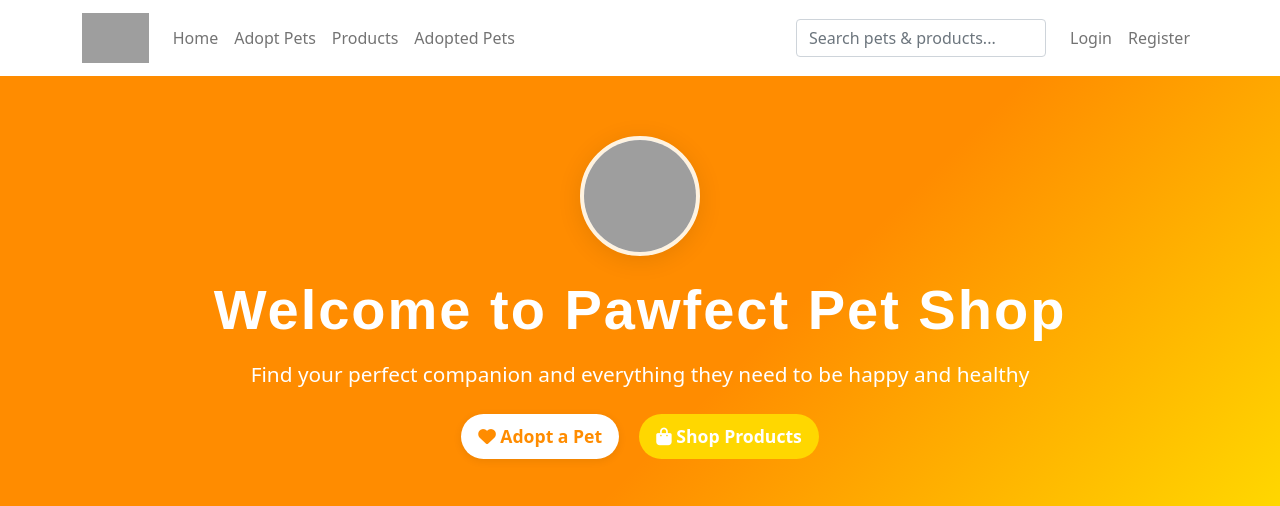
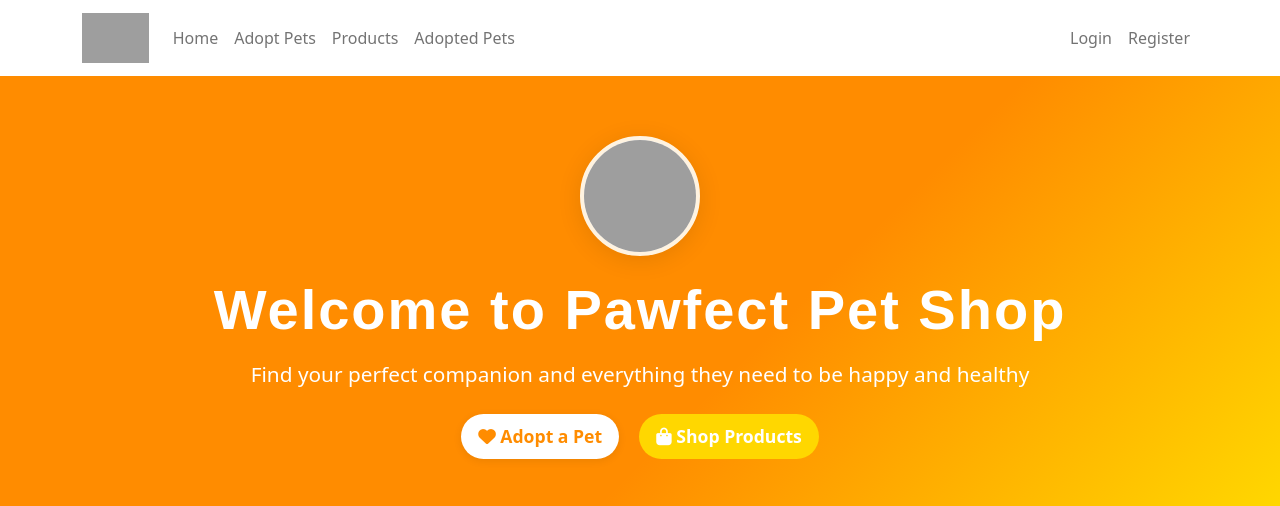
Before and after one commit to Masc20/Pet-Shop, a PHP site: page /Pawfect/ in a window 1280 px wide. Shown: the top 506 px of the page. Run offline with PHP 8.4, Linux system fonts and the light colour scheme; data comes from the database, SQL or seed files in the repository; some libraries are stand-ins or nearby versions; grey boxes are pictures that could not be loaded.

Commit message:
-removed search input

```diff
--- a/Pawfect/views/layout/header.php
+++ b/Pawfect/views/layout/header.php
@@ -123,13 +123,6 @@
                     </li>
                 </ul>
 
-                <!-- Search Form -->
-                <form class="d-flex me-3" style="position: relative;">
-                    <input class="form-control" type="search" placeholder="Search pets & products..." id="search-input" style="width: 250px;">
-                    <div id="search-results" class="position-absolute bg-white border rounded shadow-sm" style="top: 100%; left: 0; right: 0; z-index: 1000; display: none; max-height: 400px; overflow-y: auto;">
-                    </div>
-                </form>
-
                 <ul class="navbar-nav">
                     <?php if (isLoggedIn()): ?>
                         <li class="nav-item">
```
